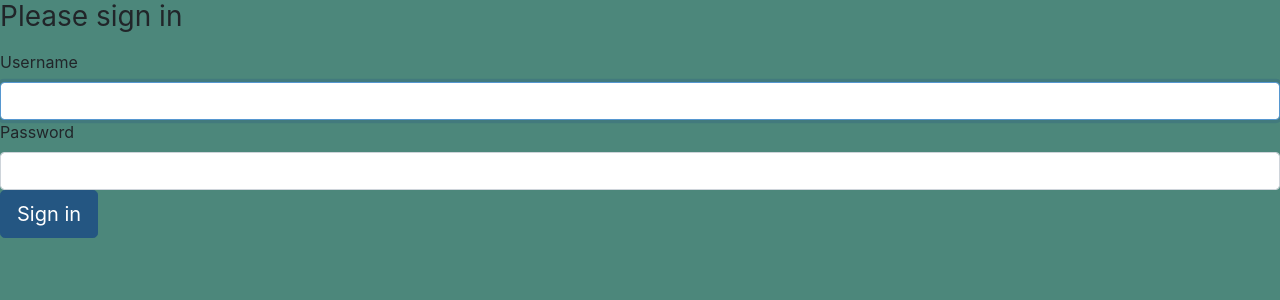
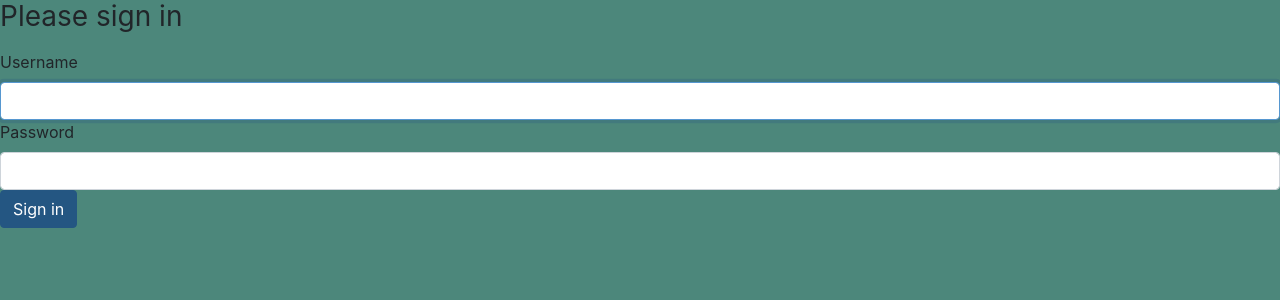
Before and after one commit to pMononoke/pro-appointments, a Symfony app: template templates/security/login.html.twig in a window 1280 px wide. Shown: the top 300 px of the page. Run offline with Twig, Linux system fonts and the light colour scheme; the template is opened without the code that fills it, so the values that code supplies are empty; style sheets or scripts are compiled from the project's sources; some libraries are stand-ins or nearby versions.

Commit message:
Changed login button.

```diff
--- a/templates/security/login.html.twig
+++ b/templates/security/login.html.twig
@@ -34,9 +34,6 @@
             </label>
         </div>
     #}
-
-    <button class="btn btn-lg btn-primary" type="submit">
-        Sign in
-    </button>
+    <input class="btn btn-primary" type="submit" value="Sign in">
 </form>
 {% endblock %}
```
